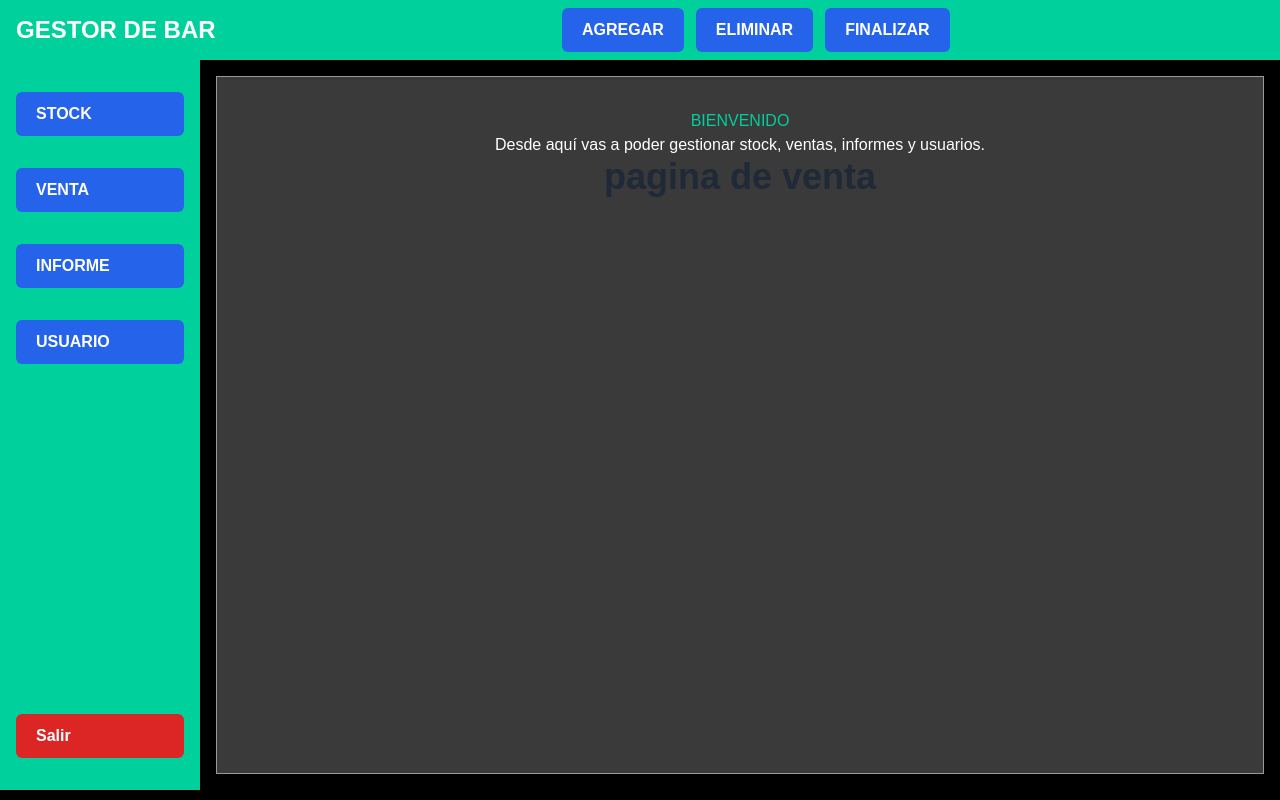
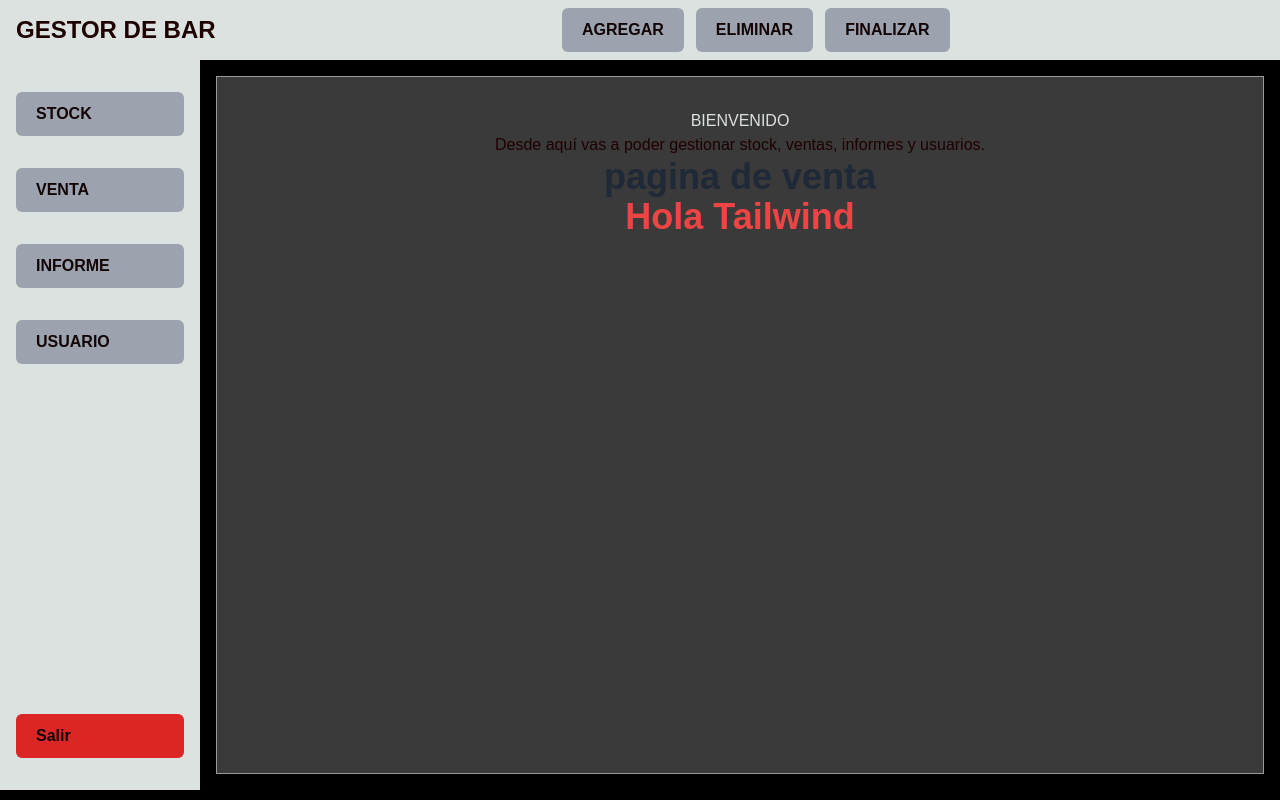
Before and after one commit to FrancoGarcia21/Proyecto-Web-Bar, a Flask app: page /venta in a window 1280 px wide. Run offline with Flask 3, Linux system fonts and the light colour scheme.

Commit message:
cambios de estilos

```diff
--- a/app.py
+++ b/app.py
@@ -5,7 +5,7 @@ app = Flask(__name__)
 
 @app.route('/')
 def home():
-    return render_template('home.html')  # Esto busca el archivo en /templates
+    return render_template('base.html')  # Esto busca el archivo en /templates
 
 
 if __name__ == '__main__':
--- a/package.json
+++ b/package.json
@@ -9,8 +9,8 @@
   },
   "scripts": {
     "dev": "concurrently \"npm:tailwind\" \"npm:flask\"",
-    "tailwind": "npx tailwindcss -i ./static/src/tailwind.css -o ./static/css/main.css --watch",
-    "flask": "flask --app app --debug run"
+    "flask": "flask --app app --debug run",
+    "tailwind": "npx tailwindcss -i ./static/src/tailwind.css -o ./static/css/main.css --watch"
   },
   "keywords": [],
   "author": "",
--- a/static/css/main.css
+++ b/static/css/main.css
@@ -588,6 +588,28 @@ video {
   }
 }
 
+.estiloBtn {
+  border-radius: 0.25rem;
+  --tw-bg-opacity: 1;
+  background-color: rgb(156 163 175 / var(--tw-bg-opacity, 1));
+  padding-left: 1rem;
+  padding-right: 1rem;
+  padding-top: 0.5rem;
+  padding-bottom: 0.5rem;
+  --tw-text-opacity: 1;
+  color: rgb(255 255 255 / var(--tw-text-opacity, 1));
+  transition-property: color, background-color, border-color, text-decoration-color, fill, stroke, opacity, box-shadow, transform, filter, -webkit-backdrop-filter;
+  transition-property: color, background-color, border-color, text-decoration-color, fill, stroke, opacity, box-shadow, transform, filter, backdrop-filter;
+  transition-property: color, background-color, border-color, text-decoration-color, fill, stroke, opacity, box-shadow, transform, filter, backdrop-filter, -webkit-backdrop-filter;
+  transition-timing-function: cubic-bezier(0.4, 0, 0.2, 1);
+  transition-duration: 200ms;
+}
+
+.estiloBtn:hover {
+  --tw-bg-opacity: 1;
+  background-color: rgb(156 163 175 / var(--tw-bg-opacity, 1));
+}
+
 .static {
   position: static;
 }
@@ -707,6 +729,11 @@ video {
   line-height: 2.25rem;
 }
 
+.text-4xl {
+  font-size: 2.25rem;
+  line-height: 2.5rem;
+}
+
 .text-sm {
   font-size: 0.875rem;
   line-height: 1.25rem;
@@ -737,6 +764,11 @@ video {
 .text-gray-800 {
   --tw-text-opacity: 1;
   color: rgb(31 41 55 / var(--tw-text-opacity, 1));
+}
+
+.text-red-500 {
+  --tw-text-opacity: 1;
+  color: rgb(239 68 68 / var(--tw-text-opacity, 1));
 }
 
 .text-white {
--- a/static/css/styles.css
+++ b/static/css/styles.css
@@ -6,10 +6,10 @@ body {
     margin: 0;
     font-family: Arial, sans-serif;
     background-color: black;
-    color: white;
+    color: rgb(30, 1, 1);
 }
 header {
-    background-color: #00d09c;
+    background-color: #dce2e0;
     padding: 1rem;
     text-align: center;
     font-size: 1.5rem;
@@ -20,7 +20,7 @@ header {
     height: calc(100vh - 70px); /* 100% alto menos el header */
 }
 .sidebar {
-    background-color: #00d09c;
+    background-color: #dce2e0;
     width: 200px;
     padding: 2rem 1rem;
     display: flex;
@@ -49,18 +49,18 @@ header {
     text-align: center;
 }
 .main-content h2 {
-    color: #00d09c;
+    color: #dce2e0;
 }
 
 .flex-container {
-    background-color: #00d09c;
+    background-color: #dce2e0;
     display: flex;
     align-items: center;
     width: 100%;
 }
 
 .header-left {
-    background-color: #00d09c;
+    background-color: #dce2e0;
     flex: 0 0 auto;
     margin-left: 0;
     padding: 0 16px;
@@ -80,7 +80,7 @@ header {
 .boton-ventana {
     display: inline-block;
     padding: 10px 20px;
-    color: white;
+    color: rgb(19, 5, 5);
     font-weight: 600;
     text-decoration: none;
     border-radius: 6px;
@@ -99,6 +99,6 @@ header {
 }
 
 .boton-ventana:hover {
-    background-color: #1d4ed8;
+    background-color: #8393c0;
     transform: translateY(-2px);
 }
--- a/tailwind.config.js
+++ b/tailwind.config.js
@@ -1,6 +1,6 @@
 /** @type {import('tailwindcss').Config} */
 module.exports = {
-  content: ["./templates/*"],
+  content: ["./templates/**/*.html"],
   theme: {
     extend: {},
   },
--- a/templates/base.html
+++ b/templates/base.html
@@ -18,13 +18,13 @@
         <div class="container">
             <div class="sidebar">
                 <a href="{{url_for('stock')}}"
-                    class="boton-ventana azul">STOCK</a>
+                    class="boton-ventana estiloBtn">STOCK</a>
                 <a href="{{url_for('venta')}}"
-                    class="boton-ventana azul">VENTA</a>
+                    class="boton-ventana estiloBtn">VENTA</a>
                 <a href="{{url_for('informe')}}"
-                    class="boton-ventana azul">INFORME</a>
+                    class="boton-ventana estiloBtn">INFORME</a>
                 <a href="{{url_for('usuarios')}}"
-                    class="boton-ventana azul">USUARIO</a>
+                    class="boton-ventana estiloBtn">USUARIO</a>
                 <a href="{{url_for('login')}}"
                     class="boton-ventana mt-auto bg-red-600 hover:bg-red-700 text-white">
                     Salir
--- a/templates/botonInforme/informe-buscar.html
+++ b/templates/botonInforme/informe-buscar.html
@@ -1,6 +1,6 @@
 <!-- BUSCADOR DE USUARIOS -->
 <label for="idBuscarInforme"
-  class="boton-ventana bg-blue-600 text-white hover:bg-blue-700">
+  class="boton-ventana estiloBtn">
   Buscar:
   <input type="text" name="buscarInforme" id="idBuscarInforme"
     placeholder="Ingrese fecha o nombre">
--- a/templates/botonStock/stock-agregarProducto.html
+++ b/templates/botonStock/stock-agregarProducto.html
@@ -1,7 +1,7 @@
 
 <!-- BOTÓN AGREGAR PRODUCTO -->
 <!-- Botón para abrir el modal -->
-<button class="boton-ventana bg-blue-600 text-white hover:bg-blue-700"
+<button class="boton-ventana estiloBtn"
   onclick="my_modal_2.showModal()">AGREGAR PRODUCTO</button>
 
 <!-- Modal -->
--- a/templates/botonStock/stock-agregarStock.html
+++ b/templates/botonStock/stock-agregarStock.html
@@ -1,7 +1,7 @@
 
 <!-- BOTÓN AGREGAR STOCK -->
 <!-- Botón para abrir el modal -->
-<button class="boton-ventana bg-blue-600 text-white hover:bg-blue-700"
+<button class="boton-ventana estiloBtn"
   onclick="my_modal_1.showModal()">AGREGAR STOCK</button>
 
 <!-- Modal -->
--- a/templates/botonStock/stock-buscar.html
+++ b/templates/botonStock/stock-buscar.html
@@ -1,6 +1,6 @@
 <!-- BUSCADOR DE USUARIOS -->
 <label for="idBuscarProducto"
-  class="boton-ventana bg-blue-600 text-white hover:bg-blue-700">
+  class="boton-ventana estiloBtn">
   Buscar:
   <input type="text" name="buscarProducto" id="idBuscarProducto"
     placeholder="Ingrese ID del producto">
--- a/templates/botonStock/stock-modificarEstado.html
+++ b/templates/botonStock/stock-modificarEstado.html
@@ -1,7 +1,7 @@
 
 <!-- MODIFICAR ESTADO -->
 <!-- Botón para abrir el modal -->
-<button class="boton-ventana bg-blue-600 text-white hover:bg-blue-700"
+<button class="boton-ventana estiloBtn"
   onclick="my_modal_3.showModal()">MODIFICAR ESTADO</button>
 
 <!-- Modal -->
--- a/templates/botonUsuario/usuario-actualizar.html
+++ b/templates/botonUsuario/usuario-actualizar.html
@@ -1,2 +1,2 @@
 <!-- ACTUALIZAR LA PÁGINA -->
-<a href class="boton-ventana azul">ACTUALIZAR</a>
+<a href class="boton-ventana estiloBtn">ACTUALIZAR</a>
--- a/templates/botonUsuario/usuario-agregar.html
+++ b/templates/botonUsuario/usuario-agregar.html
@@ -1,7 +1,7 @@
 
 <!-- BOTÓN AGREGAR USUARIO -->
 <!-- Botón para abrir el modal -->
-<button class="boton-ventana bg-blue-600 text-white hover:bg-blue-700"
+<button class="boton-ventana estiloBtn"
   onclick="my_modal_1.showModal()">AGREGAR USUARIO</button>
 
 <!-- Modal -->
--- a/templates/botonUsuario/usuario-buscar.html
+++ b/templates/botonUsuario/usuario-buscar.html
@@ -1,7 +1,7 @@
 
 <!-- BUSCADOR DE USUARIOS -->
 <label for="idBuscaUsuario"
-  class="boton-ventana bg-blue-600 text-white hover:bg-blue-700">
+  class="boton-ventana estiloBtn">
   Buscar:
   <input type="text" name="buscaUsuario" id="idBuscaUsuario"
     placeholder="Ingrese el dni">
--- a/templates/botonUsuario/usuario-modificar.html
+++ b/templates/botonUsuario/usuario-modificar.html
@@ -1,7 +1,7 @@
 
 <!-- MODIFICAR ESTADO -->
 <!-- Botón para abrir el modal -->
-<button class="boton-ventana bg-blue-600 text-white hover:bg-blue-700"
+<button class="boton-ventana estiloBtn"
   onclick="my_modal_2.showModal()">MODIFICAR ESTADO</button>
 
 <!-- Modal -->
--- a/templates/informe.html
+++ b/templates/informe.html
@@ -3,9 +3,9 @@
 
 <!-- Botones de la página -->
 {% block buttons %}
-<a href class="boton-ventana azul">INICIO</a>
-<a href class="boton-ventana azul">INFORME VENTA</a>
-<a href class="boton-ventana azul">INFORME USUARIO</a>
+<a href class="boton-ventana estiloBtn">INICIO</a>
+<a href class="boton-ventana estiloBtn">INFORME VENTA</a>
+<a href class="boton-ventana estiloBtn">INFORME USUARIO</a>
 
 {%include 'botonInforme/informe-buscar.html'%}
 {%endblock%}
--- a/templates/venta.html
+++ b/templates/venta.html
@@ -3,13 +3,15 @@
 
 <!-- Botones de la página -->
 {% block buttons %}
-<a href class="boton-ventana azul">AGREGAR</a>
-<a href class="boton-ventana azul">ELIMINAR</a>
-<a href class="boton-ventana azul">FINALIZAR</a>
+<a href class="boton-ventana estiloBtn">AGREGAR</a>
+<a href class="boton-ventana estiloBtn">ELIMINAR</a>
+<a href class="boton-ventana estiloBtn">FINALIZAR</a>
 {%endblock%}
 
 <!-- Contenido de la página -->
 {% block content %}
 <h1 class="text-3xl md:text-4xl font-bold text-gray-800 tracking-tigh"> pagina
   de venta </h1>
+  <h1 class="text-4xl text-red-500 font-bold">Hola Tailwind</h1>
+
 {% endblock %}
```
Also changed, not shown: static/src/tailwind.css (+7 -0 lines).
